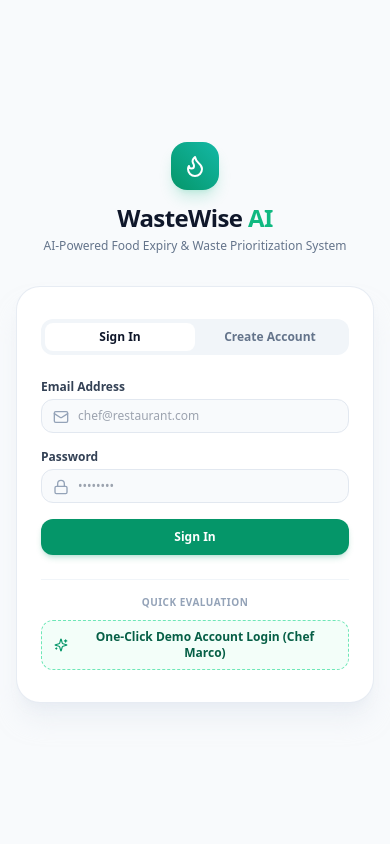
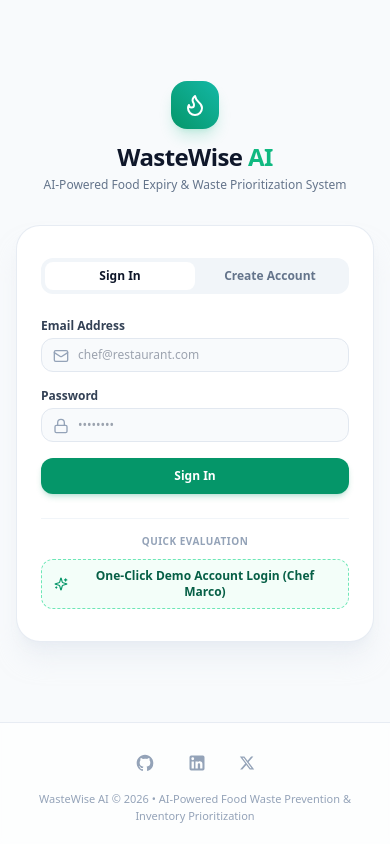
Before and after one commit to vishwa-v17/Waste-Wise-AI, a React (Vite) app in the folder frontend/: page / in a window 390 px wide. Built offline with nearby package versions, Linux system fonts and the light colour scheme; no server answers.

Commit message:
feat: add responsive centered social media icons footer with GitHub, LinkedIn, and X

```diff
--- a/frontend/src/App.tsx
+++ b/frontend/src/App.tsx
@@ -13,6 +13,7 @@ import { AiAssistantPage } from './pages/AiAssistantPage';
 import { ModelHubPage } from './pages/ModelHubPage';
 import { AdminPage } from './pages/AdminPage';
 import { AuthPage } from './pages/AuthPage';
+import { Footer } from './components/Footer';
 import { getAuthToken } from './api/client';
 
 export const AppContent: React.FC = () => {
@@ -104,14 +105,17 @@ export const AppContent: React.FC = () => {
     <div className="min-h-screen bg-slate-50 flex flex-col">
       <Navbar onExportPdf={handleExportPdf} isExportingPdf={isExportingPdf} />
 
-      <div className="flex flex-1">
+      <div className="flex flex-1 min-h-0">
         {/* Sidebar */}
         <Sidebar currentTab={currentTab} onSelectTab={setCurrentTab} />
 
-        {/* Main Content Viewport */}
-        <main className="flex-1 p-4 lg:p-8 max-w-7xl w-full mx-auto overflow-y-auto">
-          {renderActiveTab()}
-        </main>
+        {/* Main Content Viewport with Footer */}
+        <div className="flex-1 flex flex-col min-h-0 min-w-0 overflow-y-auto">
+          <main className="flex-1 p-4 lg:p-8 max-w-7xl w-full mx-auto">
+            {renderActiveTab()}
+          </main>
+          <Footer />
+        </div>
       </div>
     </div>
   );
--- /dev/null
+++ b/frontend/src/components/Footer.tsx
@@ -0,0 +1,79 @@
+import React from 'react';
+
+export const Footer: React.FC = () => {
+  const socialLinks = [
+    {
+      name: 'GitHub',
+      url: 'https://github.com/vishwa-v17',
+      ariaLabel: 'Visit Vishwanatha on GitHub (opens in a new tab)',
+      icon: (
+        <svg
+          className="w-5 h-5 fill-current"
+          viewBox="0 0 24 24"
+          aria-hidden="true"
+        >
+          <path
+            fillRule="evenodd"
+            clipRule="evenodd"
+            d="M12 2C6.477 2 2 6.484 2 12.017c0 4.425 2.865 8.18 6.839 9.504.5.092.682-.217.682-.483 0-.237-.008-.868-.013-1.703-2.782.605-3.369-1.343-3.369-1.343-.454-1.158-1.11-1.466-1.11-1.466-.908-.62.069-.608.069-.608 1.003.07 1.53 1.032 1.53 1.032.892 1.53 2.341 1.088 2.91.832.092-.647.35-1.088.636-1.338-2.22-.253-4.555-1.113-4.555-4.951 0-1.093.39-1.988 1.029-2.688-.103-.253-.446-1.272.098-2.65 0 0 .84-.27 2.75 1.026A9.564 9.564 0 0112 6.844c.85.004 1.705.115 2.504.337 1.909-1.296 2.747-1.027 2.747-1.027.546 1.379.202 2.398.1 2.651.64.7 1.028 1.595 1.028 2.688 0 3.848-2.339 4.695-4.566 4.943.359.309.678.92.678 1.855 0 1.338-.012 2.419-.012 2.747 0 .268.18.58.688.482A10.019 10.019 0 0022 12.017C22 6.484 17.522 2 12 2z"
+          />
+        </svg>
+      ),
+    },
+    {
+      name: 'LinkedIn',
+      url: 'https://www.linkedin.com/in/vishwanatha-parasannavara-5135bb398/',
+      ariaLabel: 'Visit Vishwanatha on LinkedIn (opens in a new tab)',
+      icon: (
+        <svg
+          className="w-5 h-5 fill-current"
+          viewBox="0 0 24 24"
+          aria-hidden="true"
+        >
+          <path d="M19 3a2 2 0 0 1 2 2v14a2 2 0 0 1-2 2H5a2 2 0 0 1-2-2V5a2 2 0 0 1 2-2h14m-.5 15.5v-5.3a3.26 3.26 0 0 0-3.26-3.26c-.85 0-1.84.52-2.28 1.3v-1.11h-2.79v8.37h2.79v-4.93c0-.77.62-1.4 1.39-1.4a1.4 1.4 0 0 1 1.4 1.4v4.93h2.75M6.88 8.56a1.68 1.68 0 0 0 1.68-1.68c0-.93-.75-1.69-1.68-1.69a1.69 1.69 0 0 0-1.69 1.69c0 .93.76 1.68 1.69 1.68m1.39 9.94v-8.37H5.5v8.37h2.77z" />
+        </svg>
+      ),
+    },
+    {
+      name: 'X (Twitter)',
+      url: 'https://x.com/vishwa_vish17',
+      ariaLabel: 'Visit Vishwanatha on X / Twitter (opens in a new tab)',
+      icon: (
+        <svg
+          className="w-4 h-4 fill-current"
+          viewBox="0 0 24 24"
+          aria-hidden="true"
+        >
+          <path d="M18.244 2.25h3.308l-7.227 8.26 8.502 11.24H16.17l-5.214-6.817L4.99 21.75H1.68l7.73-8.835L1.254 2.25H8.08l4.713 6.231zm-1.161 17.52h1.833L7.084 4.126H5.117z" />
+        </svg>
+      ),
+    },
+  ];
+
+  return (
+    <footer className="w-full py-5 mt-auto border-t border-slate-200/80 bg-white/70 backdrop-blur-sm">
+      <div className="max-w-7xl mx-auto px-4 flex flex-col items-center justify-center space-y-2 text-center">
+        {/* Social Media Links - Centered Horizontally */}
+        <div className="flex items-center justify-center space-x-3">
+          {socialLinks.map((link) => (
+            <a
+              key={link.name}
+              href={link.url}
+              target="_blank"
+              rel="noopener noreferrer"
+              aria-label={link.ariaLabel}
+              className="p-2.5 text-slate-400 hover:text-emerald-600 hover:bg-emerald-50 rounded-xl transition-all duration-200 transform hover:-translate-y-0.5 hover:shadow-sm focus:outline-none focus:ring-2 focus:ring-emerald-500/20"
+              title={link.name}
+            >
+              {link.icon}
+            </a>
+          ))}
+        </div>
+
+        <p className="text-[11px] text-slate-400 font-medium">
+          WasteWise AI &copy; {new Date().getFullYear()} &bull; AI-Powered Food Waste Prevention &amp; Inventory Prioritization
+        </p>
+      </div>
+    </footer>
+  );
+};
--- a/frontend/src/pages/AuthPage.tsx
+++ b/frontend/src/pages/AuthPage.tsx
@@ -13,6 +13,7 @@ import {
   ArrowRight,
   ShieldCheck
 } from 'lucide-react';
+import { Footer } from '../components/Footer';
 
 export const AuthPage: React.FC = () => {
   const { login, register } = useAuth();
@@ -58,8 +59,9 @@ export const AuthPage: React.FC = () => {
   };
 
   return (
-    <div className="min-h-screen bg-slate-50 flex flex-col justify-center py-12 sm:px-6 lg:px-8">
-      <div className="sm:mx-auto sm:w-full sm:max-w-md text-center">
+    <div className="min-h-screen bg-slate-50 flex flex-col justify-between">
+      <div className="flex-1 flex flex-col justify-center py-12 sm:px-6 lg:px-8">
+        <div className="sm:mx-auto sm:w-full sm:max-w-md text-center">
         {/* Brand Icon */}
         <div className="mx-auto w-12 h-12 rounded-2xl bg-gradient-to-tr from-emerald-600 to-teal-500 flex items-center justify-center shadow-lg shadow-emerald-500/20 text-white mb-3">
           <Flame className="w-6 h-6 text-white" />
@@ -232,6 +234,8 @@ export const AuthPage: React.FC = () => {
           </div>
         </div>
       </div>
+      </div>
+      <Footer />
     </div>
   );
 };
```
